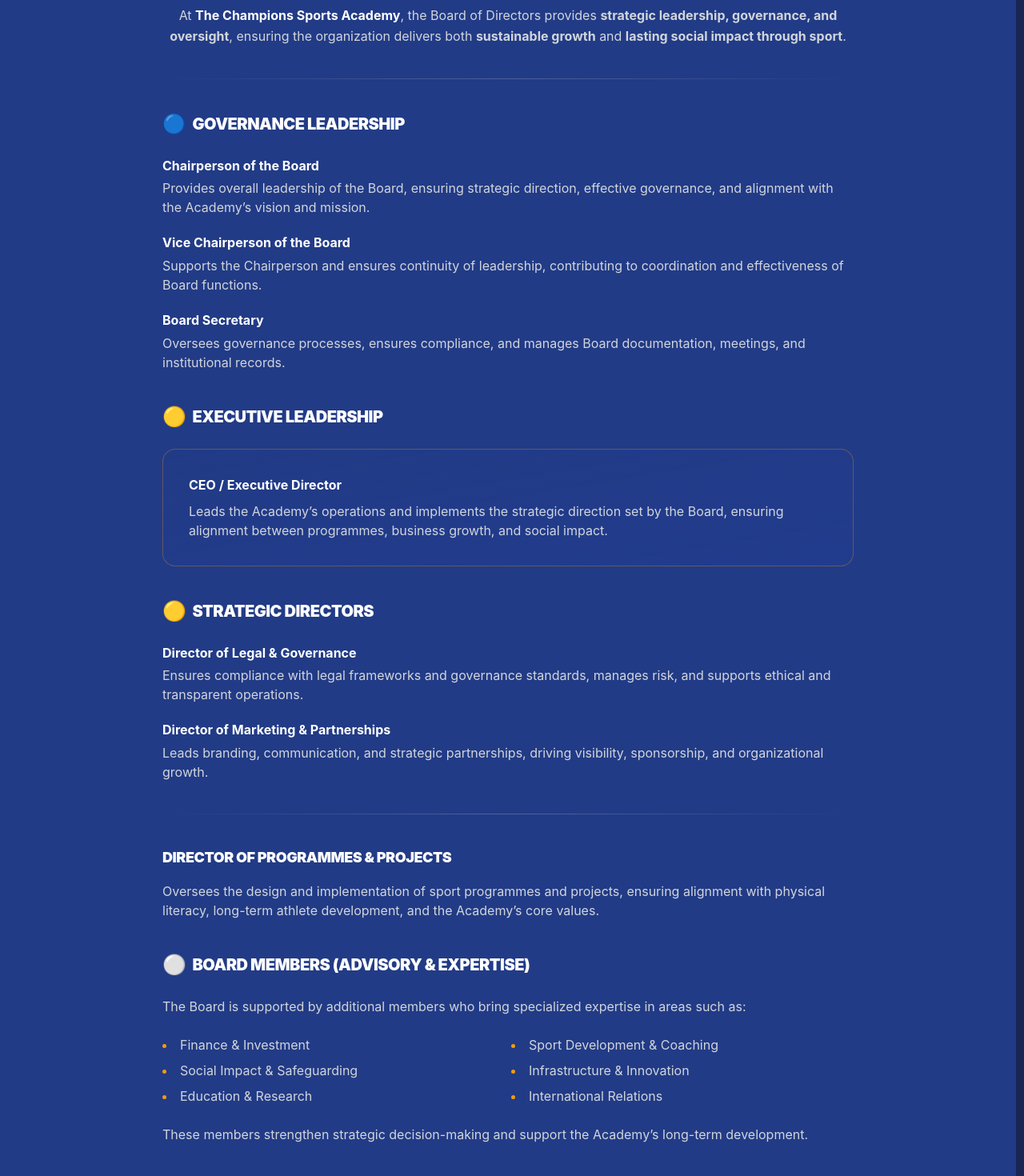
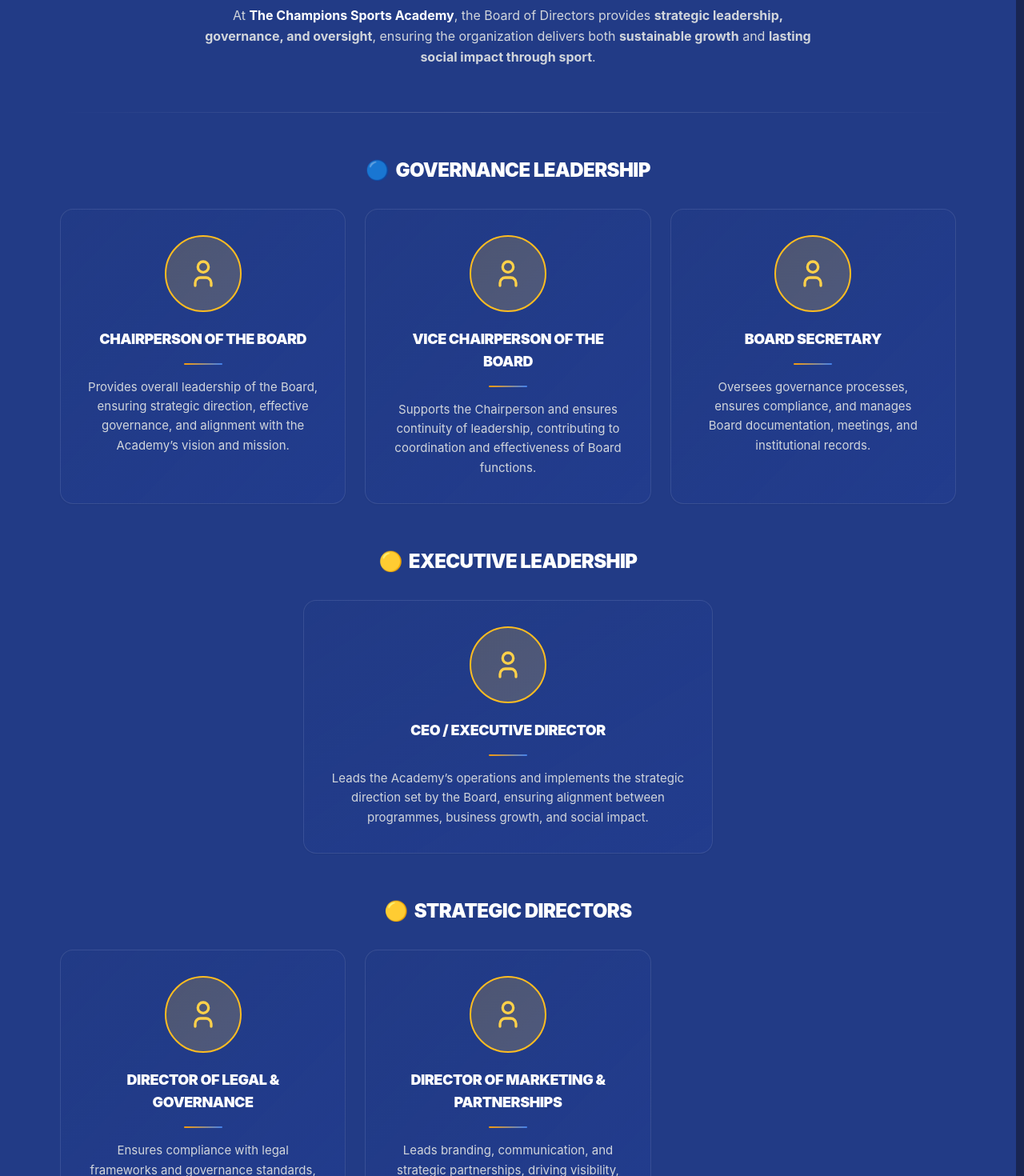
Before and after one commit to ulpacifique/The-Champion-Sport-Academy, a React (Vite) app: page /AboutUs in a window 1280 px wide. Shown: the part 4600-6070 px from the top of the page at 80% size. Built offline with nearby package versions, Linux system fonts and the light colour scheme; a web font is replaced by a local one.

Commit message:
end of the day

```diff
--- a/src/Data/teamOrganization.ts
+++ b/src/Data/teamOrganization.ts
@@ -1,4 +1,84 @@
 /** Managers and coach roster — used only in About Us (Strategic Partners → team sections). */
+
+export type BoardProfileItem = { role: string; description: string };
+
+export type BoardProfileGroup = {
+    title: string;
+    emoji: string;
+    items: BoardProfileItem[];
+};
+
+/** Board of Directors — profile cards + advisory copy (About Us). */
+export const BOARD_PROFILE_GROUPS: BoardProfileGroup[] = [
+    {
+        title: "Governance Leadership",
+        emoji: "🔵",
+        items: [
+            {
+                role: "Chairperson of the Board",
+                description:
+                    "Provides overall leadership of the Board, ensuring strategic direction, effective governance, and alignment with the Academy’s vision and mission.",
+            },
+            {
+                role: "Vice Chairperson of the Board",
+                description:
+                    "Supports the Chairperson and ensures continuity of leadership, contributing to coordination and effectiveness of Board functions.",
+            },
+            {
+                role: "Board Secretary",
+                description:
+                    "Oversees governance processes, ensures compliance, and manages Board documentation, meetings, and institutional records.",
+            },
+        ],
+    },
+    {
+        title: "Executive Leadership",
+        emoji: "🟡",
+        items: [
+            {
+                role: "CEO / Executive Director",
+                description:
+                    "Leads the Academy’s operations and implements the strategic direction set by the Board, ensuring alignment between programmes, business growth, and social impact.",
+            },
+        ],
+    },
+    {
+        title: "Strategic Directors",
+        emoji: "🟡",
+        items: [
+            {
+                role: "Director of Legal & Governance",
+                description:
+                    "Ensures compliance with legal frameworks and governance standards, manages risk, and supports ethical and transparent operations.",
+            },
+            {
+                role: "Director of Marketing & Partnerships",
+                description:
+                    "Leads branding, communication, and strategic partnerships, driving visibility, sponsorship, and organizational growth.",
+            },
+        ],
+    },
+    {
+        title: "Programmes & Projects",
+        emoji: "🟡",
+        items: [
+            {
+                role: "Director of Programmes & Projects",
+                description:
+                    "Oversees the design and implementation of sport programmes and projects, ensuring alignment with physical literacy, long-term athlete development, and the Academy’s core values.",
+            },
+        ],
+    },
+];
+
+export const BOARD_ADVISORY_EXPERTISE = [
+    "Finance & Investment",
+    "Sport Development & Coaching",
+    "Social Impact & Safeguarding",
+    "Infrastructure & Innovation",
+    "Education & Research",
+    "International Relations",
+];
 
 export const MANAGERS = [
     { role: "Operational Manager" },
--- a/src/LandingPage/TeamOrganizationContent.tsx
+++ b/src/LandingPage/TeamOrganizationContent.tsx
@@ -1,6 +1,11 @@
 import { motion } from "framer-motion";
 import { IconUser, IconUserCheck, IconCrown, IconBriefcase, IconTrophy } from "@tabler/icons-react";
-import { COACHES, MANAGERS } from "../Data/teamOrganization";
+import {
+    BOARD_ADVISORY_EXPERTISE,
+    BOARD_PROFILE_GROUPS,
+    COACHES,
+    MANAGERS,
+} from "../Data/teamOrganization";
 
 /** Renders Board → Managers → Coaches. Used once: About Us, under Strategic Partners (after carousel). */
 export const TeamOrganizationContent = () => (
@@ -20,8 +25,8 @@
                 </p>
             </div>
 
-            <div className="max-w-4xl mx-auto mb-16 md:mb-20 space-y-10 px-4">
-                <p className="text-center text-gray-700 dark:text-gray-300 leading-relaxed">
+            <div className="max-w-6xl mx-auto mb-16 md:mb-20 space-y-14 px-4">
+                <p className="text-center text-gray-700 dark:text-gray-300 leading-relaxed max-w-3xl mx-auto">
                     At <strong className="text-cerulean-blue-900 dark:text-white">The Champions Sports Academy</strong>, the Board of Directors provides{" "}
                     <strong>strategic leadership, governance, and oversight</strong>, ensuring the organization delivers both{" "}
                     <strong>sustainable growth</strong> and <strong>lasting social impact through sport</strong>.
@@ -29,95 +34,74 @@
 
                 <div className="h-px bg-gradient-to-r from-transparent via-gray-300 dark:via-white/20 to-transparent" aria-hidden />
 
-                <div className="space-y-6">
-                    <h3 className="flex items-center gap-2 text-xl font-black uppercase tracking-tight text-cerulean-blue-900 dark:text-white">
-                        <span className="text-2xl" aria-hidden>🔵</span>
-                        Governance Leadership
-                    </h3>
-                    <ul className="space-y-5 text-gray-700 dark:text-gray-300">
-                        <li>
-                            <p className="font-bold text-cerulean-blue-900 dark:text-white">Chairperson of the Board</p>
-                            <p className="mt-1 text-sm md:text-base leading-relaxed">
-                                Provides overall leadership of the Board, ensuring strategic direction, effective governance, and alignment with the Academy’s vision and mission.
-                            </p>
-                        </li>
-                        <li>
-                            <p className="font-bold text-cerulean-blue-900 dark:text-white">Vice Chairperson of the Board</p>
-                            <p className="mt-1 text-sm md:text-base leading-relaxed">
-                                Supports the Chairperson and ensures continuity of leadership, contributing to coordination and effectiveness of Board functions.
-                            </p>
-                        </li>
-                        <li>
-                            <p className="font-bold text-cerulean-blue-900 dark:text-white">Board Secretary</p>
-                            <p className="mt-1 text-sm md:text-base leading-relaxed">
-                                Oversees governance processes, ensures compliance, and manages Board documentation, meetings, and institutional records.
-                            </p>
-                        </li>
-                    </ul>
-                </div>
-
-                <div className="space-y-6">
-                    <h3 className="flex items-center gap-2 text-xl font-black uppercase tracking-tight text-cerulean-blue-900 dark:text-white">
-                        <span className="text-2xl" aria-hidden>🟡</span>
-                        Executive Leadership
-                    </h3>
-                    <div className="rounded-2xl border border-bright-sun-200 dark:border-bright-sun-500/30 bg-gradient-to-br from-bright-sun-50/80 to-white dark:from-cerulean-blue-900/40 dark:to-cerulean-blue-800/20 p-6 md:p-8">
-                        <p className="font-bold text-cerulean-blue-900 dark:text-white">CEO / Executive Director</p>
-                        <p className="mt-2 text-sm md:text-base text-gray-700 dark:text-gray-300 leading-relaxed">
-                            Leads the Academy’s operations and implements the strategic direction set by the Board, ensuring alignment between programmes, business growth, and social impact.
-                        </p>
+                {BOARD_PROFILE_GROUPS.map((group, groupIndex) => (
+                    <div key={group.title} className="space-y-8">
+                        <h3 className="flex flex-wrap items-center justify-center gap-2 text-center text-xl font-black uppercase tracking-tight text-cerulean-blue-900 dark:text-white md:text-2xl">
+                            <span className="text-2xl" aria-hidden>
+                                {group.emoji}
+                            </span>
+                            {group.title}
+                        </h3>
+                        <div
+                            className={`grid gap-6 ${
+                                group.items.length === 1
+                                    ? "grid-cols-1 max-w-md mx-auto md:max-w-lg"
+                                    : "grid-cols-1 sm:grid-cols-2 lg:grid-cols-3"
+                            }`}
+                        >
+                            {group.items.map((item, idx) => (
+                                <motion.div
+                                    key={item.role}
+                                    initial={{ opacity: 0, y: 24 }}
+                                    whileInView={{ opacity: 1, y: 0 }}
+                                    viewport={{ once: true, amount: 0.12 }}
+                                    transition={{ delay: (groupIndex * 0.05 + idx) * 0.06, duration: 0.45 }}
+                                    whileHover={{ y: -6 }}
+                                    className="group relative flex flex-col items-center rounded-2xl border border-gray-200 bg-gradient-to-br from-white to-gray-50 dark:border-white/10 dark:from-cerulean-blue-900/30 dark:to-cerulean-blue-800/20 p-6 md:p-8 text-center shadow-sm transition-all duration-300 hover:border-bright-sun-500/40 hover:shadow-xl dark:hover:border-bright-sun-400/30"
+                                >
+                                    <div className="absolute inset-0 rounded-2xl bg-gradient-to-br from-bright-sun-500/0 to-transparent opacity-0 transition-opacity duration-500 group-hover:from-bright-sun-500/5 group-hover:opacity-100" />
+                                    <div className="relative flex w-full flex-col items-center">
+                                        <div className="mb-5 flex h-24 w-24 shrink-0 items-center justify-center rounded-full border-2 border-bright-sun-500 bg-gradient-to-br from-bright-sun-500/20 to-bright-sun-400/20 dark:border-bright-sun-400 dark:from-bright-sun-400/20 dark:to-bright-sun-300/20 transition-transform duration-300 group-hover:scale-105">
+                                            <IconUser className="text-bright-sun-600 dark:text-bright-sun-300" size={40} />
+                                        </div>
+                                        <h4 className="text-base font-black uppercase tracking-tight text-cerulean-blue-900 dark:text-white md:text-lg leading-snug">
+                                            {item.role}
+                                        </h4>
+                                        <div className="mx-auto my-4 h-0.5 w-12 rounded-full bg-gradient-to-r from-bright-sun-500 to-cerulean-blue-500" />
+                                        <p className="text-sm leading-relaxed text-gray-600 dark:text-gray-300 md:text-[15px]">
+                                            {item.description}
+                                        </p>
+                                    </div>
+                                </motion.div>
+                            ))}
+                        </div>
                     </div>
-                </div>
-
-                <div className="space-y-6">
-                    <h3 className="flex items-center gap-2 text-xl font-black uppercase tracking-tight text-cerulean-blue-900 dark:text-white">
-                        <span className="text-2xl" aria-hidden>🟡</span>
-                        Strategic Directors
-                    </h3>
-                    <ul className="space-y-5 text-gray-700 dark:text-gray-300">
-                        <li>
-                            <p className="font-bold text-cerulean-blue-900 dark:text-white">Director of Legal &amp; Governance</p>
-                            <p className="mt-1 text-sm md:text-base leading-relaxed">
-                                Ensures compliance with legal frameworks and governance standards, manages risk, and supports ethical and transparent operations.
-                            </p>
-                        </li>
-                        <li>
-                            <p className="font-bold text-cerulean-blue-900 dark:text-white">Director of Marketing &amp; Partnerships</p>
-                            <p className="mt-1 text-sm md:text-base leading-relaxed">
-                                Leads branding, communication, and strategic partnerships, driving visibility, sponsorship, and organizational growth.
-                            </p>
-                        </li>
-                    </ul>
-                </div>
+                ))}
 
                 <div className="h-px bg-gradient-to-r from-transparent via-gray-300 dark:via-white/20 to-transparent" aria-hidden />
 
-                <div className="space-y-4">
-                    <h3 className="text-lg font-black uppercase tracking-tight text-cerulean-blue-900 dark:text-white">
-                        Director of Programmes &amp; Projects
-                    </h3>
-                    <p className="text-gray-700 dark:text-gray-300 text-sm md:text-base leading-relaxed">
-                        Oversees the design and implementation of sport programmes and projects, ensuring alignment with physical literacy, long-term athlete development, and the Academy’s core values.
-                    </p>
-                </div>
-
-                <div className="space-y-6">
-                    <h3 className="flex items-center gap-2 text-xl font-black uppercase tracking-tight text-cerulean-blue-900 dark:text-white">
-                        <span className="text-2xl" aria-hidden>⚪</span>
+                <div className="space-y-6 rounded-2xl border border-gray-200 bg-white/80 p-6 dark:border-white/10 dark:bg-cerulean-blue-900/25 md:p-10">
+                    <h3 className="flex flex-wrap items-center justify-center gap-2 text-center text-xl font-black uppercase tracking-tight text-cerulean-blue-900 dark:text-white">
+                        <span className="text-2xl" aria-hidden>
+                            ⚪
+                        </span>
                         Board Members (Advisory &amp; Expertise)
                     </h3>
-                    <p className="text-gray-700 dark:text-gray-300 text-sm md:text-base leading-relaxed">
+                    <p className="text-center text-sm leading-relaxed text-gray-700 dark:text-gray-300 md:text-base">
                         The Board is supported by additional members who bring specialized expertise in areas such as:
                     </p>
-                    <ul className="grid sm:grid-cols-2 gap-2 text-sm md:text-base text-gray-700 dark:text-gray-300 list-disc list-inside marker:text-bright-sun-500">
-                        <li>Finance &amp; Investment</li>
-                        <li>Sport Development &amp; Coaching</li>
-                        <li>Social Impact &amp; Safeguarding</li>
-                        <li>Infrastructure &amp; Innovation</li>
-                        <li>Education &amp; Research</li>
-                        <li>International Relations</li>
+                    <ul className="mx-auto grid max-w-3xl grid-cols-1 gap-2 text-sm sm:grid-cols-2 md:text-base">
+                        {BOARD_ADVISORY_EXPERTISE.map((line) => (
+                            <li
+                                key={line}
+                                className="flex items-start gap-2 text-gray-700 dark:text-gray-300"
+                            >
+                                <span className="mt-2 h-1.5 w-1.5 shrink-0 rounded-full bg-bright-sun-500" />
+                                <span>{line}</span>
+                            </li>
+                        ))}
                     </ul>
-                    <p className="text-gray-700 dark:text-gray-300 text-sm md:text-base leading-relaxed">
+                    <p className="text-center text-sm leading-relaxed text-gray-700 dark:text-gray-300 md:text-base">
                         These members strengthen strategic decision-making and support the Academy’s long-term development.
                     </p>
                 </div>
--- a/src/Program/Gymnastics.tsx
+++ b/src/Program/Gymnastics.tsx
@@ -204,7 +204,10 @@
             </section>
 
             <main>
-                <GymnasticsProgrammeContent instructionImageUrl={`${import.meta.env.BASE_URL}athletes/Instruction.jpg`} />
+                <GymnasticsProgrammeContent
+                    instructionImageUrl={`${import.meta.env.BASE_URL}athletes/Instruction.jpg`}
+                    objectivesPortraitVideoUrl={`${import.meta.env.BASE_URL}athletes/Prince.mp4`}
+                />
 
                 {/* Schedule & Location */}
                 <section className="py-32 px-4 md:px-8 lg:px-16 bg-gray-50/50 dark:bg-white/[0.02] transition-colors duration-300">
```
Also changed, not shown: src/LandingPage/SportsDisciplines.tsx (+51 -15 lines), src/Program/GymnasticsProgrammeContent.tsx (+50 -4 lines), 2 other files (tests, documents, lock files or other folders).
